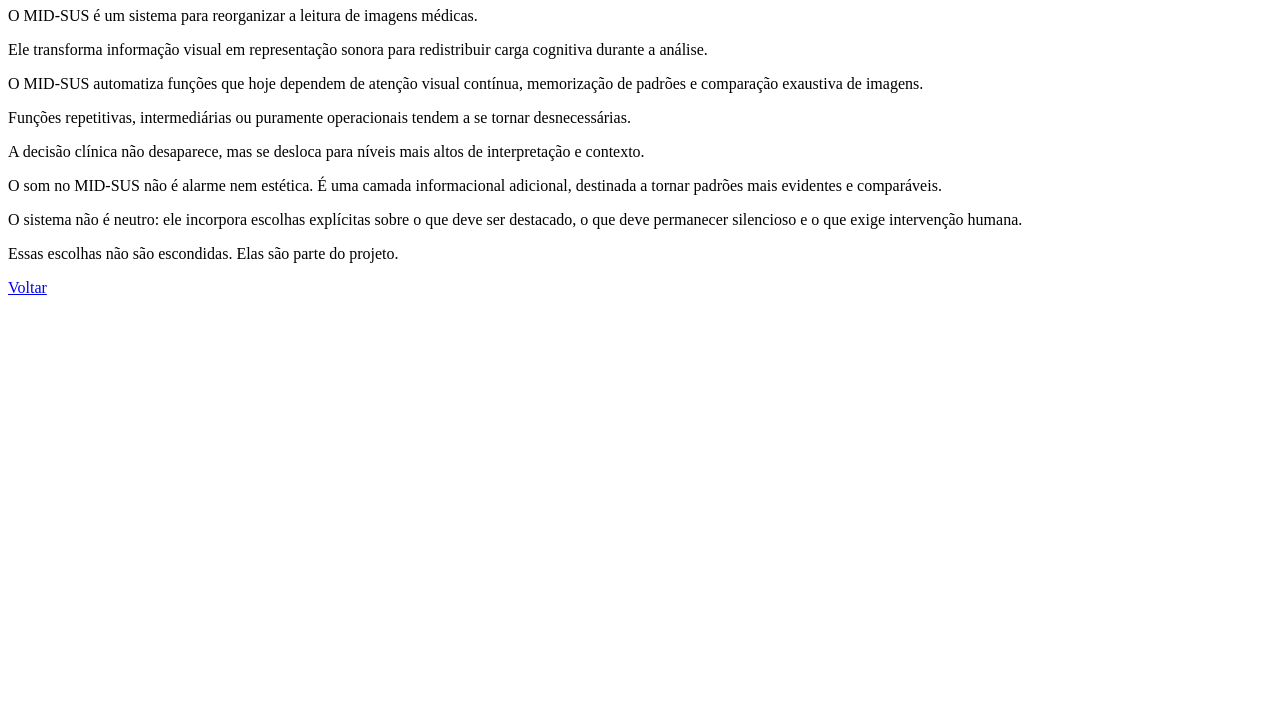
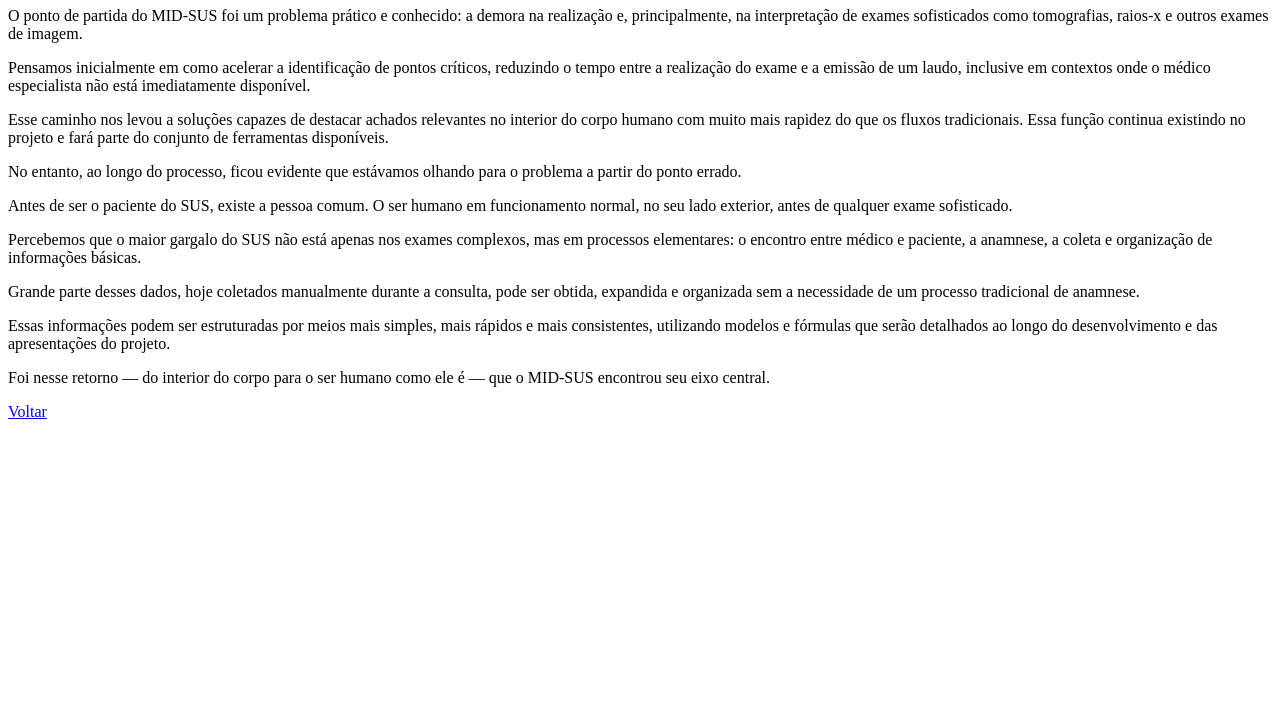
Before and after one commit to LUIZ-CUTITA/psiu-site, a plain HTML site: page manifesto.html in a window 1280 px wide. Shown: the part 73-800 px from the top of the page. Drawn offline with Linux system fonts and the light colour scheme.

Commit message:
Update manifesto.html

```diff
--- a/manifesto.html
+++ b/manifesto.html
@@ -2,52 +2,69 @@
 <html lang="pt-BR">
 <head>
   <meta charset="UTF-8">
-  <title>Manifesto MID-SUS</title>
+  <title>MID-SUS — Como chegamos até aqui</title>
 </head>
 <body>
 
-<h1>Manifesto MID-SUS</h1>
+<h1>Como chegamos até aqui</h1>
 
 <p>
-O MID-SUS é um sistema para reorganizar a leitura de imagens médicas.
+O ponto de partida do MID-SUS foi um problema prático e conhecido:
+a demora na realização e, principalmente, na interpretação de exames sofisticados
+como tomografias, raios-x e outros exames de imagem.
 </p>
 
 <p>
-Ele transforma informação visual em representação sonora
-para redistribuir carga cognitiva durante a análise.
+Pensamos inicialmente em como acelerar a identificação de pontos críticos,
+reduzindo o tempo entre a realização do exame e a emissão de um laudo,
+inclusive em contextos onde o médico especialista não está imediatamente disponível.
 </p>
 
 <p>
-O MID-SUS automatiza funções que hoje dependem de atenção visual contínua,
-memorização de padrões e comparação exaustiva de imagens.
+Esse caminho nos levou a soluções capazes de destacar achados relevantes
+no interior do corpo humano com muito mais rapidez do que os fluxos tradicionais.
+Essa função continua existindo no projeto e fará parte do conjunto de ferramentas
+disponíveis.
 </p>
 
 <p>
-Funções repetitivas, intermediárias ou puramente operacionais
-tendem a se tornar desnecessárias.
+No entanto, ao longo do processo, ficou evidente que estávamos olhando
+para o problema a partir do ponto errado.
 </p>
 
 <p>
-A decisão clínica não desaparece,
-mas se desloca para níveis mais altos de interpretação e contexto.
+Antes de ser o paciente do SUS,
+existe a pessoa comum.
+O ser humano em funcionamento normal,
+no seu lado exterior,
+antes de qualquer exame sofisticado.
 </p>
 
 <p>
-O som no MID-SUS não é alarme nem estética.
-É uma camada informacional adicional,
-destinada a tornar padrões mais evidentes e comparáveis.
+Percebemos que o maior gargalo do SUS não está apenas nos exames complexos,
+mas em processos elementares:
+o encontro entre médico e paciente,
+a anamnese,
+a coleta e organização de informações básicas.
 </p>
 
 <p>
-O sistema não é neutro:
-ele incorpora escolhas explícitas sobre o que deve ser destacado,
-o que deve permanecer silencioso
-e o que exige intervenção humana.
+Grande parte desses dados,
+hoje coletados manualmente durante a consulta,
+pode ser obtida, expandida e organizada
+sem a necessidade de um processo tradicional de anamnese.
 </p>
 
 <p>
-Essas escolhas não são escondidas.
-Elas são parte do projeto.
+Essas informações podem ser estruturadas por meios mais simples,
+mais rápidos e mais consistentes,
+utilizando modelos e fórmulas que serão detalhados
+ao longo do desenvolvimento e das apresentações do projeto.
+</p>
+
+<p>
+Foi nesse retorno — do interior do corpo para o ser humano como ele é —
+que o MID-SUS encontrou seu eixo central.
 </p>
 
 <p>
```
